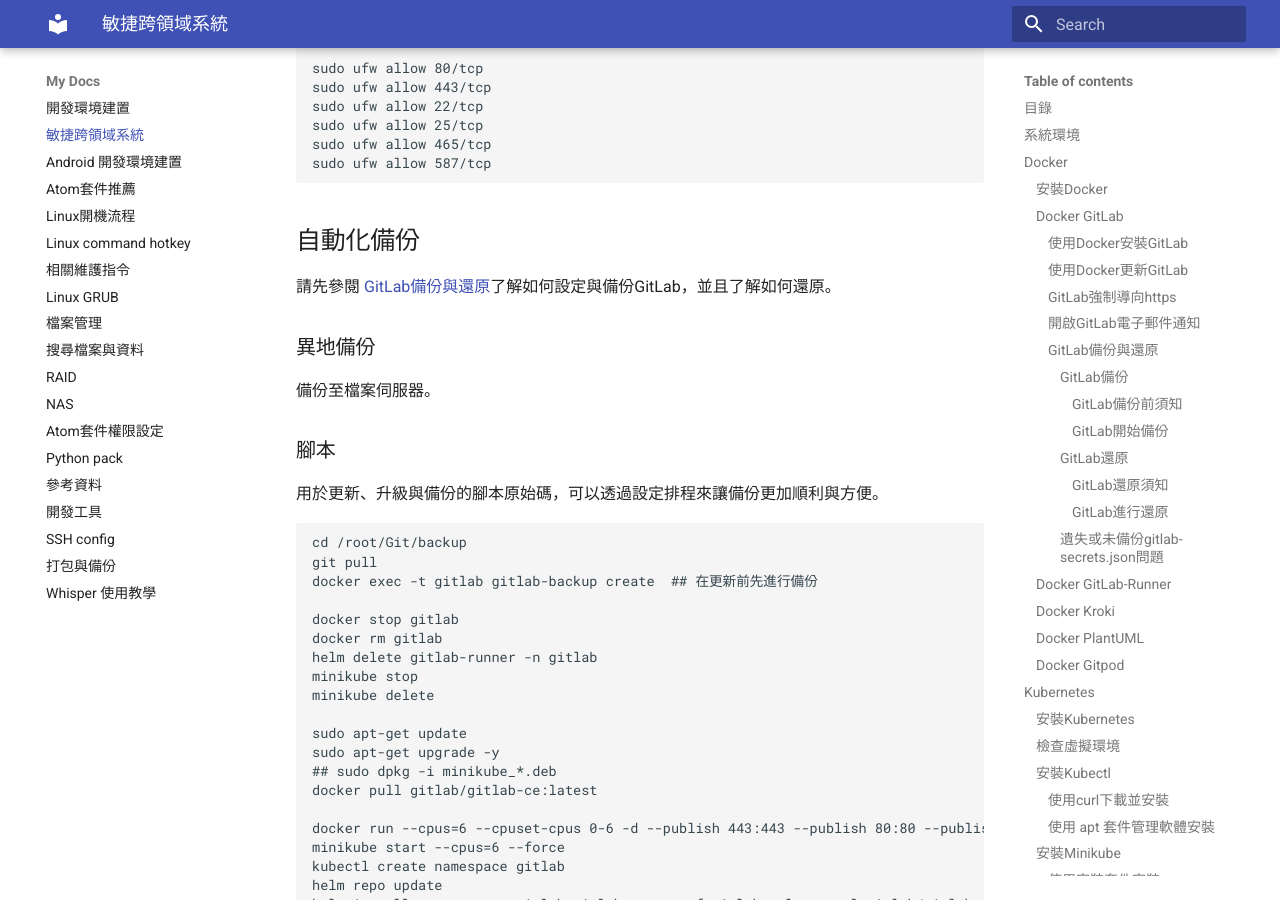
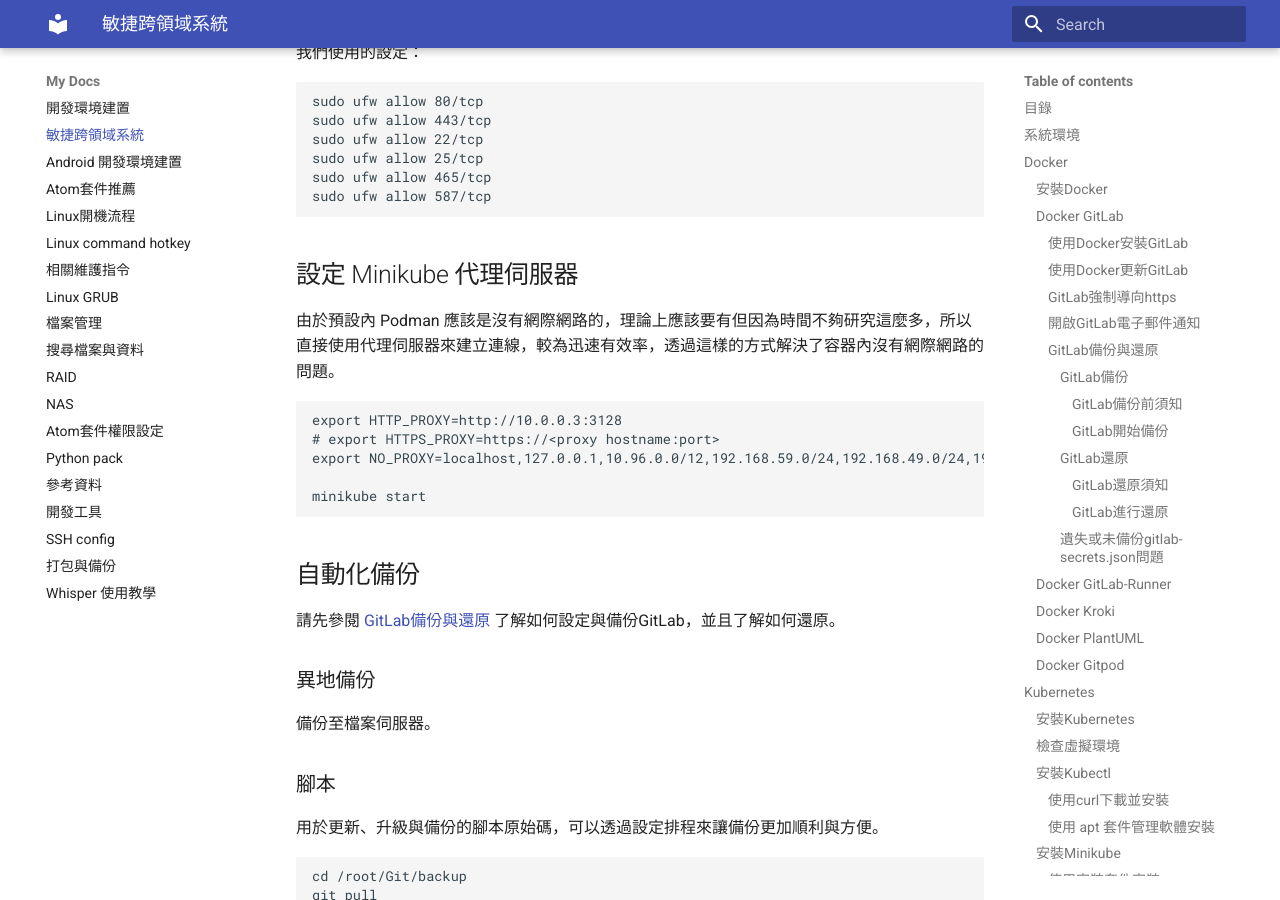
Before and after one commit to TSVS-Special-Topic-Group/Development-Environment-Build, an MkDocs documentation site: the page built from docs/agile-interdisciplinary-system.md, in a window 1280 px wide and 900 px high, scrolled down 22296 px. Built offline with MkDocs 1.6.1 and Material for MkDocs 9.7.7, drawn with Linux system fonts in a browser that asks for light colours.

Commit message:
Relate # ! 提交將加入修正與資訊
修改項目:

模組:

````diff
--- a/docs/agile-interdisciplinary-system.md
+++ b/docs/agile-interdisciplinary-system.md
@@ -54,6 +54,7 @@
       - [從GitLab下載Chart安裝GitLab-Runner](#從gitlab下載chart安裝gitlab-runner)
       - [使用Helm的Chart安裝GitLab-Runner](#使用helm的chart安裝gitlab-runner)
   - [Ubuntu防火牆設定](#ubuntu防火牆設定)
+  - [設定 Minikube 代理伺服器](#設定-minikube-代理伺服器)
   - [自動化備份](#自動化備份)
     - [異地備份](#異地備份)
     - [腳本](#腳本)
@@ -1034,13 +1035,27 @@ sudo ufw allow 465/tcp
 sudo ufw allow 587/tcp
 ```
 
+## 設定 Minikube 代理伺服器
+
+由於預設內 Podman 應該是沒有網際網路的，理論上應該要有但因為時間不夠研究這麼多，所以直接使用代理伺服器來建立連線，較為迅速有效率，透過這樣的方式解決了容器內沒有網際網路的問題。
+
+```bash
+export HTTP_PROXY=http://10.0.0.3:3128
+# export HTTPS_PROXY=https://<proxy hostname:port>
+export NO_PROXY=localhost,127.0.0.1,10.96.0.0/12,192.168.59.0/24,192.168.49.0/24,192.168.39.0/24,10.0.0.0/24,10.1.1.0/24,10.2.2.0/24,50.0.0.0/24
+
+minikube start
+```
+
 ## 自動化備份
-請先參閱 [GitLab備份與還原](#GitLab備份與還原)了解如何設定與備份GitLab，並且了解如何還原。
+
+請先參閱 [GitLab備份與還原](#GitLab備份與還原) 了解如何設定與備份GitLab，並且了解如何還原。
 
 ### 異地備份
 備份至檔案伺服器。
 
 ### 腳本
+
 用於更新、升級與備份的腳本原始碼，可以透過設定排程來讓備份更加順利與方便。
 
 ```shell
@@ -1070,9 +1085,11 @@ helm upgrade --namespace gitlab atca-gitlab-runner -f atca-values.yaml gitlab/gi
 ```
 
 ### 設定排程
+
 請參考鳥哥的[第十六章、檔案伺服器之二： SAMBA 伺服器](http://linux.vbird.org/linux_server/0370samba.php)的 [15.3.2 系統的設定檔： /etc/crontab, /etc/cron.d/*](https://linux.vbird.org/linux_basic/centos7/0430cron.php#etc_crontab1)，查看完相關設定後，可以再自行設定想要的備份時間。
 
 #### 設定使用者的設定檔
+
 先使用Nano開啟crontab檔案。
 
 ```
@@ -1098,6 +1115,7 @@ sudo systemctl restart cron.service
 ```
 
 #### 設定系統的設定檔
+
 先使用Nano開啟crontab檔案。
 
 ```
````
Also changed, not shown: docs/mdadm-raid.md (+1 -1 lines).
